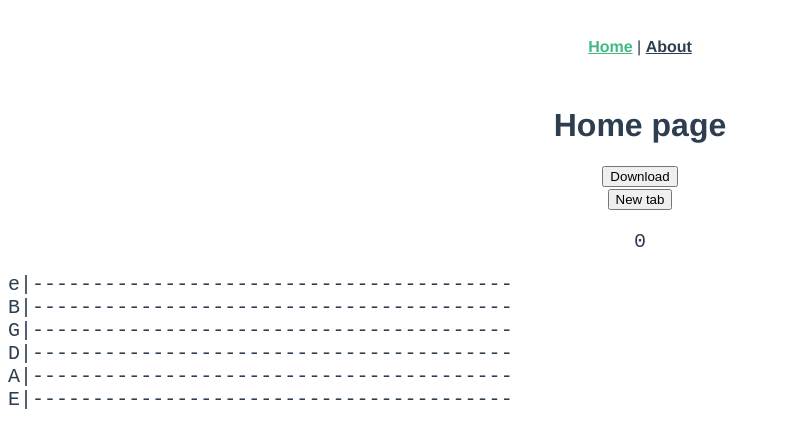
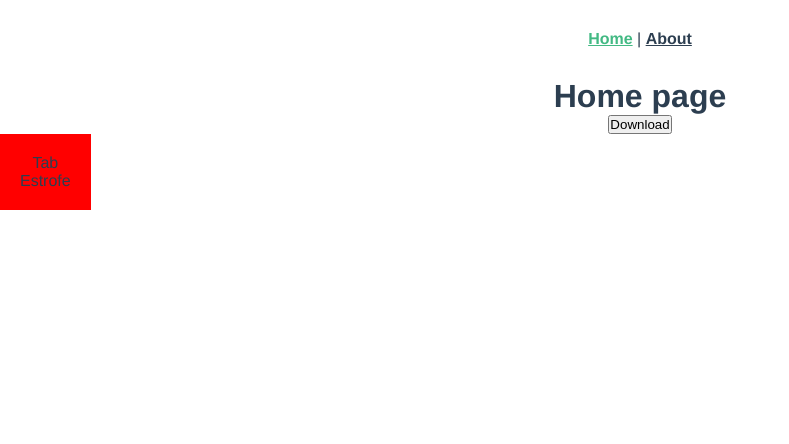
Before and after one commit to renatoalmeida49/your-tab, a Vue app: page / in a window 1280 px wide. Shown: the top 444 px of the page, without its empty margins (0-789 px from the left). Built offline with nearby package versions, Linux system fonts and the light colour scheme.

Commit message:
feat(app.vue): menu to add components

```diff
--- a/src/App.vue
+++ b/src/App.vue
@@ -9,6 +9,12 @@
 </template>
 
 <style lang="scss">
+* {
+  margin: 0;
+  padding: 0;
+  box-sizing: border-box;
+}
+
 #app {
   font-family: Avenir, Helvetica, Arial, sans-serif;
   -webkit-font-smoothing: antialiased;
--- /dev/null
+++ b/src/components/strophe/index.vue
@@ -0,0 +1,108 @@
+<template>
+  <div class="verse">
+    <!-- <button @click="newVerse">New verse</button> -->
+
+    <div v-for="(verse, index) in verse" :key="index">
+      <Draggable :list="verse.chords">
+        <span
+          v-for="(dash, index) in verse.chords"
+          :key="index"
+          @dblclick="changeContent(index)"
+          >{{ dash }}</span
+        >
+      </Draggable>
+      <p>{{ verse.verse }}</p>
+      <input type="text" v-model="verse.verse" />
+    </div>
+  </div>
+</template>
+
+<script>
+import Draggable from "vuedraggable";
+
+export default {
+  name: "Verse",
+
+  components: {
+    Draggable,
+  },
+
+  data() {
+    const chordsLine = () => {
+      return [
+        "-",
+        "-",
+        "5",
+        "-",
+        "-",
+        "-",
+        "-",
+        "-",
+        "-",
+        "-",
+        "-",
+        "-",
+        "-",
+        "-",
+        "-",
+        "-",
+        "-",
+        "-",
+        "-",
+        "-",
+        "-",
+        "-",
+        "-",
+        "-",
+        "-",
+        "-",
+        "-",
+        "-",
+        "-",
+        "-",
+        "-",
+        "-",
+        "-",
+        "-",
+        "-",
+        "-",
+        "-",
+        "-",
+        "-",
+        "-",
+      ];
+    };
+
+    const line = () => {
+      return {
+        chords: chordsLine(),
+        verse: "",
+      };
+    };
+
+    return {
+      chords: chordsLine(),
+      blankLine: line(),
+      verse: [],
+    };
+  },
+
+  mounted() {
+    this.newVerse();
+
+    console.log(this.verse);
+  },
+
+  methods: {
+    newVerse() {
+      this.verse.push(JSON.parse(JSON.stringify(this.blankLine)));
+    },
+
+    changeContent(index) {
+      console.log(index, this.verse);
+    },
+  },
+};
+</script>
+
+<style lang="scss"></style>
--- a/src/components/tab/index.vue
+++ b/src/components/tab/index.vue
@@ -1,6 +1,6 @@
 <template>
   <div class="tab-index" :key="render">
-    <button @click="newTab">New tab</button>
+    <!-- <button @click="newTab">New tab</button> -->
 
     <template v-for="(tab, indexTab) in tabs">
       <div class="tab" :key="indexTab">
--- a/src/views/Home.vue
+++ b/src/views/Home.vue
@@ -4,26 +4,45 @@
 
     <button @click="download('tab.txt')">Download</button>
 
+    <ul class="menu">
+      <li @click="add('tab')">Tab</li>
+      <li @click="add('strophe')">Estrofe</li>
+    </ul>
+
     <div id="all-tabs" class="tabs">
-      <Tab />
-      <!-- <Verse /> -->
+      <component
+        :is="typeComponent(part)"
+        v-for="(part, index) in songStructure"
+        :key="index"
+      ></component>
     </div>
   </div>
 </template>
 
 <script>
 import Tab from "@/components/tab";
-// import Verse from "@/components/verse";
+import Strophe from "@/components/strophe";
+
+const componentList = {
+  tab: Tab,
+  strophe: Strophe,
+};
 
 export default {
   name: "Home",
 
-  components: {
-    Tab,
-    // Verse,
+  data() {
+    return {
+      songStructure: [],
+    };
   },
 
   methods: {
+    add(component) {
+      console.log(component);
+      this.songStructure.push(component);
+    },
+
     download(filename) {
       // let element = document.createElement("a");
       let content = document.getElementById("all-tabs");
@@ -40,12 +59,24 @@ export default {
       elem.click();
       document.body.removeChild(elem);
     },
+
+    typeComponent(component) {
+      return componentList[component];
+    },
   },
 };
 </script>
 
 <style lang="scss">
+.menu {
+  background: red;
+  list-style: none;
+
+  position: fixed;
+  padding: 20px;
+}
 .tabs {
+  padding: 0px 120px;
   font-family: monospace;
   font-size: 20px;
 
```
Also changed, not shown: src/components/verse/index.vue (deleted, +0 -31 lines).
